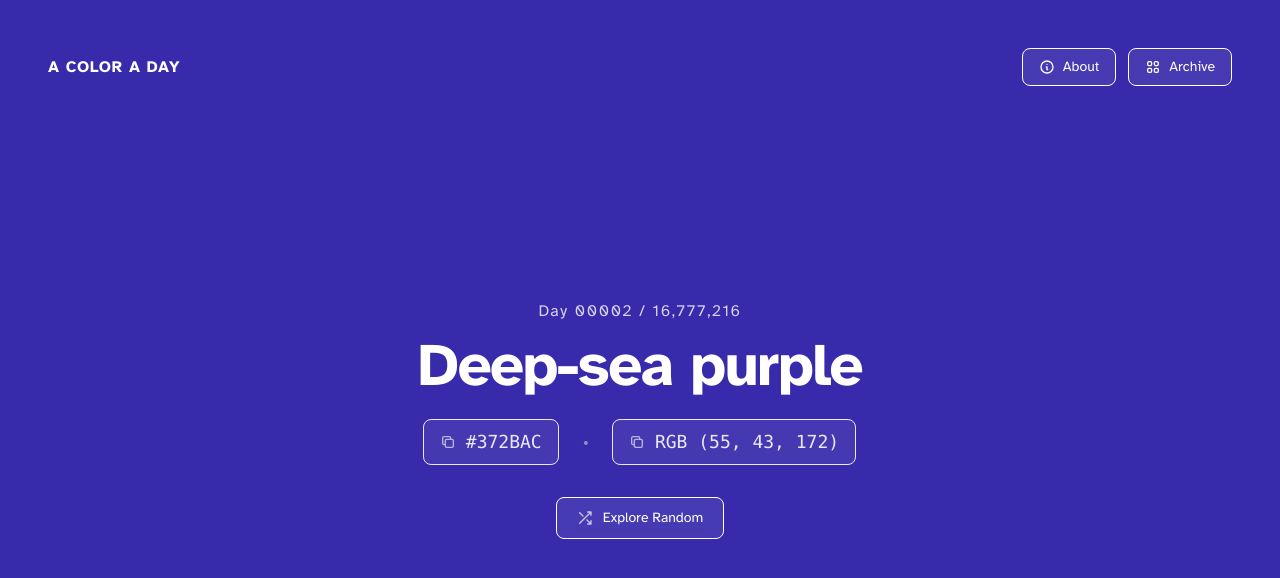
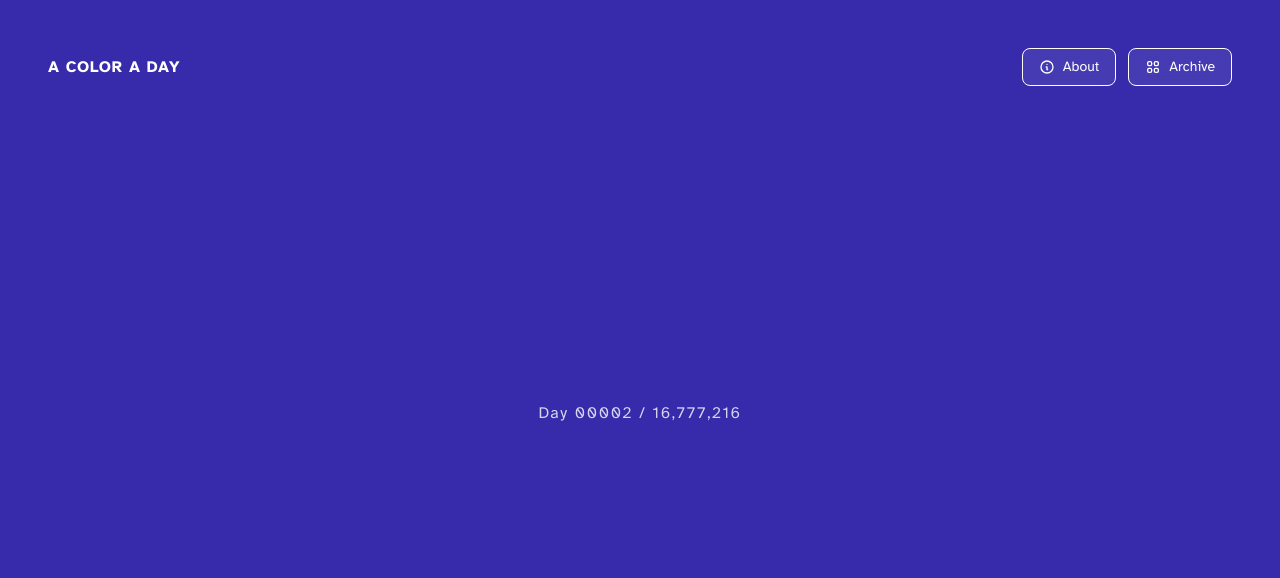
Before and after one commit to a-color-a-day/a-color-a-day.github.io, a plain HTML site: page index.html in a window 1280 px wide. Drawn offline with nearby package versions, Linux system fonts and the light colour scheme.

Commit message:
Update index.html

```diff
--- a/index.html
+++ b/index.html
@@ -64,32 +64,4 @@
             Day 00002 / 16,777,216
         </p>
 
-        <h2 id="colorName" class="text-4xl md:text-6xl font-bold tracking-tight mb-6 max-w-3xl leading-tight color-transition">
-            Deep-sea purple
-        </h2>
-
-        <!-- Color Values with clean front icons -->
-        <div class="flex flex-col md:flex-row items-center justify-center space-y-3 md:space-y-0 md:space-x-6 text-xl md:text-2xl font-normal opacity-90 color-transition mb-8">
-            <button id="copyHexBtn" class="font-mono btn-ui px-4 py-2 rounded-lg text-lg flex items-center space-x-2.5 transition hover:scale-105 cursor-pointer" title="Click to copy HEX">
-                <svg class="w-4 h-4 opacity-70" fill="none" stroke="currentColor" viewBox="0 0 24 24">
-                    <path stroke-linecap="round" stroke-linejoin="round" stroke-width="2" d="M8 16H6a2 2 0 01-2-2V6a2 2 0 012-2h8a2 2 0 012 2v2m-6 12h8a2 2 0 002-2v-8a2 2 0 00-2-2h-8a2 2 0 00-2 2v8a2 2 0 002 2z"></path>
-                </svg>
-                <span id="hexValue">#372BAC</span>
-            </button>
-            <span class="hidden md:inline text-xs opacity-50">•</span>
-            <button id="copyRgbBtn" class="font-mono btn-ui px-4 py-2 rounded-lg text-lg flex items-center space-x-2.5 transition hover:scale-105 cursor-pointer" title="Click to copy RGB">
-                <svg class="w-4 h-4 opacity-70" fill="none" stroke="currentColor" viewBox="0 0 24 24">
-                    <path stroke-linecap="round" stroke-linejoin="round" stroke-width="2" d="M8 16H6a2 2 0 01-2-2V6a2 2 0 012-2h8a2 2 0 012 2v2m-6 12h8a2 2 0 002-2v-8a2 2 0 00-2-2h-8a2 2 0 00-2 2v8a2 2 0 002 2z"></path>
-                </svg>
-                <span id="rgbValue">RGB (55, 43, 172)</span>
-            </button>
-        </div>
-
-        <!-- Action Controls with Intersecting Shuffle Icon -->
-        <div class="flex items-center space-x-3">
-            <button id="randomBtn" class="btn-ui color-transition px-5 py-2.5 rounded-lg text-sm font-medium flex items-center space-x-2.5 cursor-pointer">
-                <svg class="w-4 h-4 opacity-70" fill="none" stroke="currentColor" viewBox="0 0 24 24">
-                    <path stroke-linecap="round" stroke-linejoin="round" stroke-width="2" d="M16 3h5v5M4 20L21 3M21 16v5h-5M15 15l6 6M4 4l5 5"></path>
-                </svg>
-                <span>Explore Random</span>
-            </button>
+        <h2 id="colorName"
```
